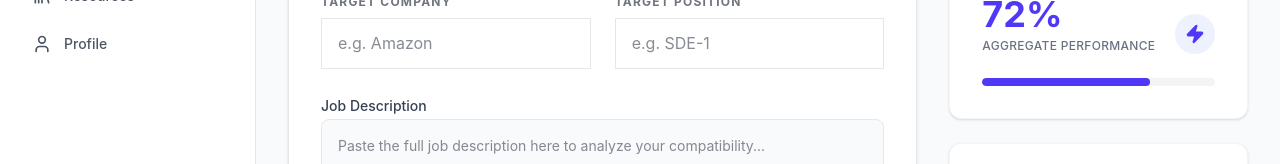
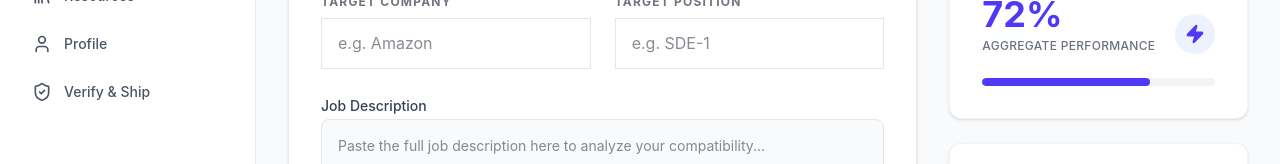
Before and after one commit to mittal-1234/app2, a React (Vite) app: page /dashboard in a window 1280 px wide. Shown: the part 314-478 px from the top of the page. Built offline with nearby package versions, Linux system fonts and the light colour scheme.

Commit message:
Fix: Add Verify & Ship link to Sidebar

```diff
--- a/src/components/DashboardShell.jsx
+++ b/src/components/DashboardShell.jsx
@@ -1,6 +1,6 @@
 import React from 'react';
 import { Outlet, NavLink, useLocation } from 'react-router-dom';
-import { LayoutDashboard, BookOpen, FileCheck, Library, User, Menu, X, History } from 'lucide-react';
+import { LayoutDashboard, BookOpen, FileCheck, Library, User, Menu, X, History, ShieldCheck } from 'lucide-react';
 
 const DashboardShell = () => {
     const [isMobileMenuOpen, setIsMobileMenuOpen] = React.useState(false);
@@ -17,8 +17,7 @@ const DashboardShell = () => {
         { icon: FileCheck, label: 'Assessments', path: '/assessments' },
         { icon: Library, label: 'Resources', path: '/resources' },
         { icon: User, label: 'Profile', path: '/profile' },
-        // Keeping legacy PRP routes accessible via direct link if needed, but not in main nav
-        // { icon: CheckSquare, label: 'Proof of Work', path: '/prp/proof' },
+        { icon: ShieldCheck, label: 'Verify & Ship', path: '/prp/07-test' },
     ];
 
     return (
```
